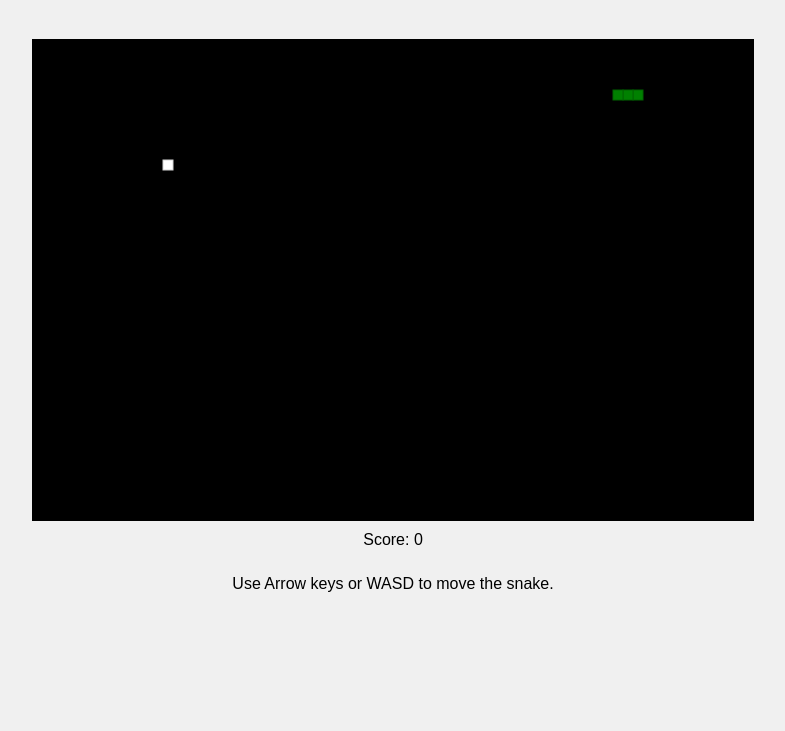
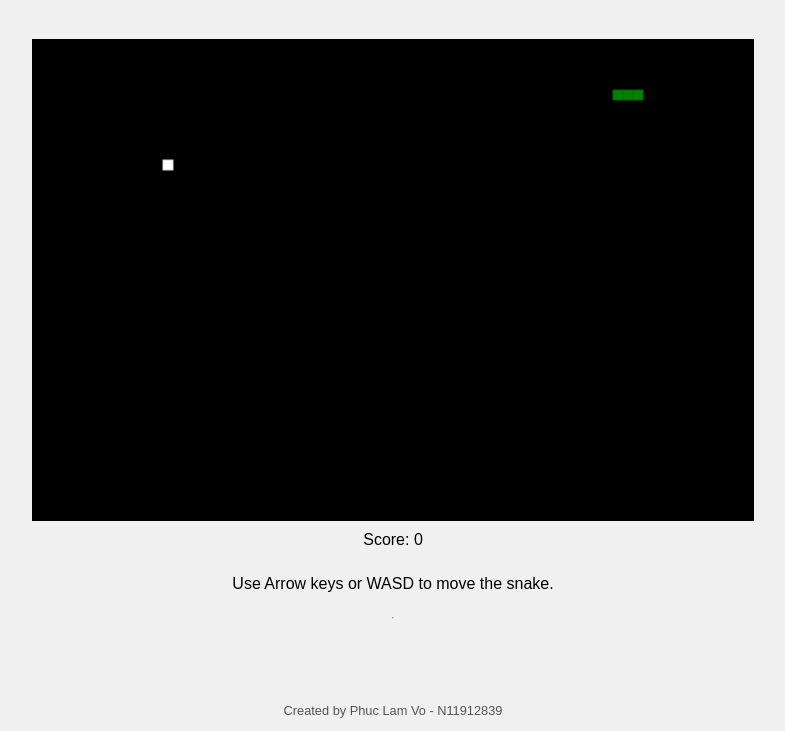
Before and after one commit to volam1311/Snake-game-web, a plain HTML site: page index.html in a window 1280 px wide. Shown: the part 69-800 px from the top of the page, without its empty margins (247-1032 px from the left). Drawn offline with Linux system fonts and the light colour scheme.

Commit message:
Add the footer

```diff
--- a/index.html
+++ b/index.html
@@ -13,4 +13,8 @@
     <p>Use Arrow keys or WASD to move the snake.</p>
     <script src="script.js"></script>
 </body>
+<hr>
+<footer>
+    <p>Created by Phuc Lam Vo - N11912839</p>
+</footer>
 </html>
--- a/style.css
+++ b/style.css
@@ -15,3 +15,13 @@ canvas {
 p {
     margin-top: 10px;
 }
+footer{
+    font-size: 0.8em;
+    color: #555;
+    margin-top: 20px;
+    text-align: center;
+    width: 100%;
+    position: fixed;
+    bottom: 0;
+    left: 0;
+}
```
